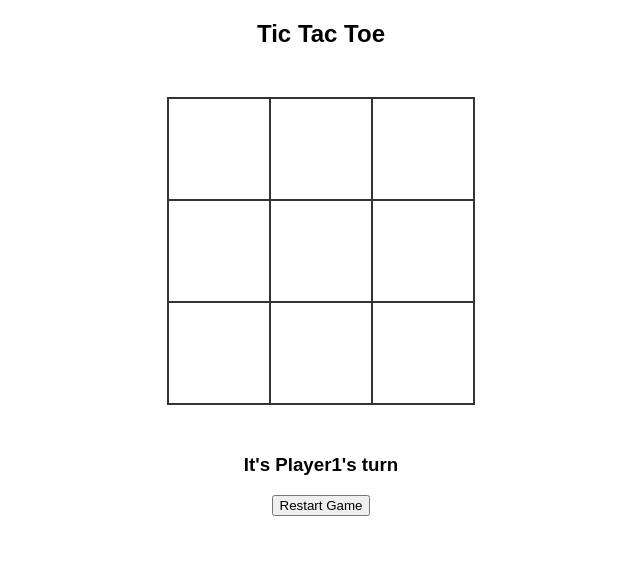
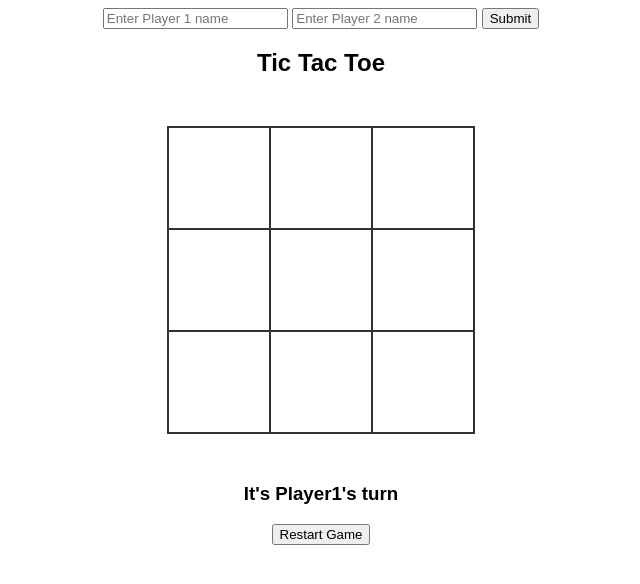
Before and after one commit to acciojob/tictactoe-vaibha987, a website: page main.html in a window 1280 px wide. Shown: the whole page, without its empty margins (319-959 px from the left). Drawn offline with Linux system fonts and the light colour scheme.

Commit message:
created a submission

```diff
--- a/main.html
+++ b/main.html
@@ -11,6 +11,11 @@
     <link rel="stylesheet" href="styles.css" />
   </head>
   <body>
+	  <section>
+  <input type="text" id="player-1" placeholder="Enter Player 1 name">
+  <input type="text" id="player-2" placeholder="Enter Player 2 name">
+  <button id="submit">Submit</button>
+</section>
     <section>
       <h1 class="game--title">Tic Tac Toe</h1>
       <div class="game--container">
```
